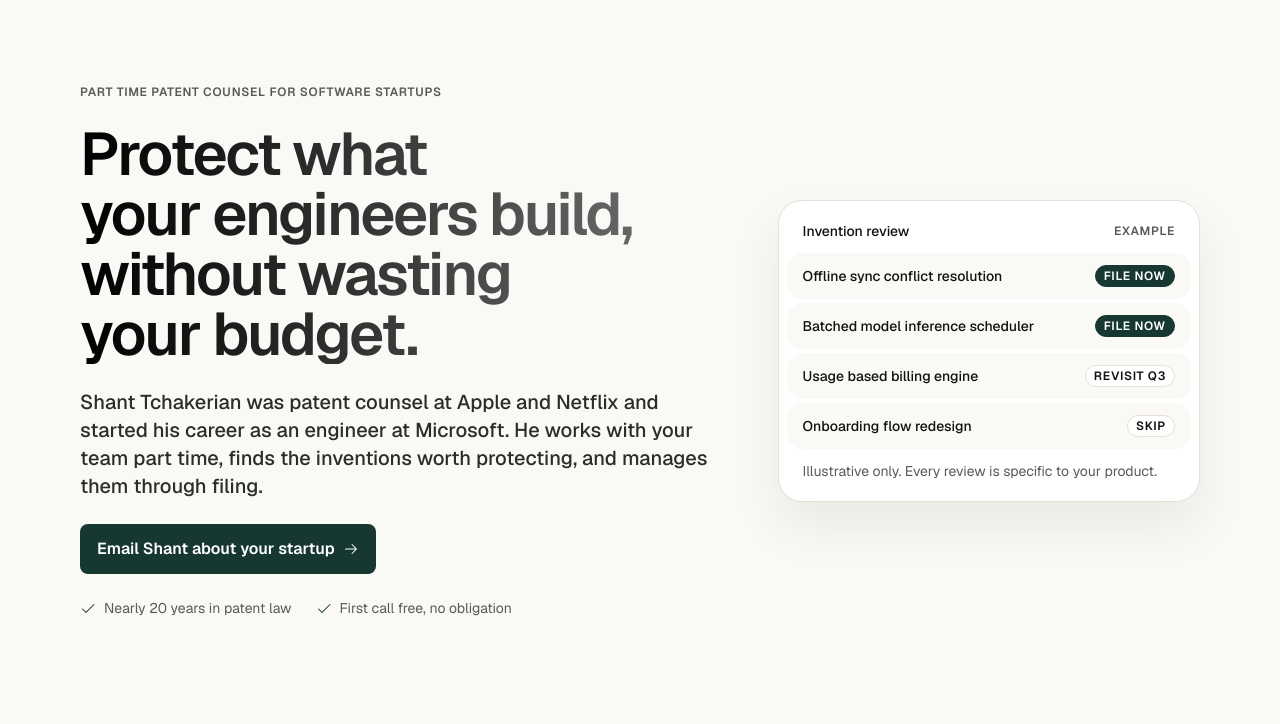
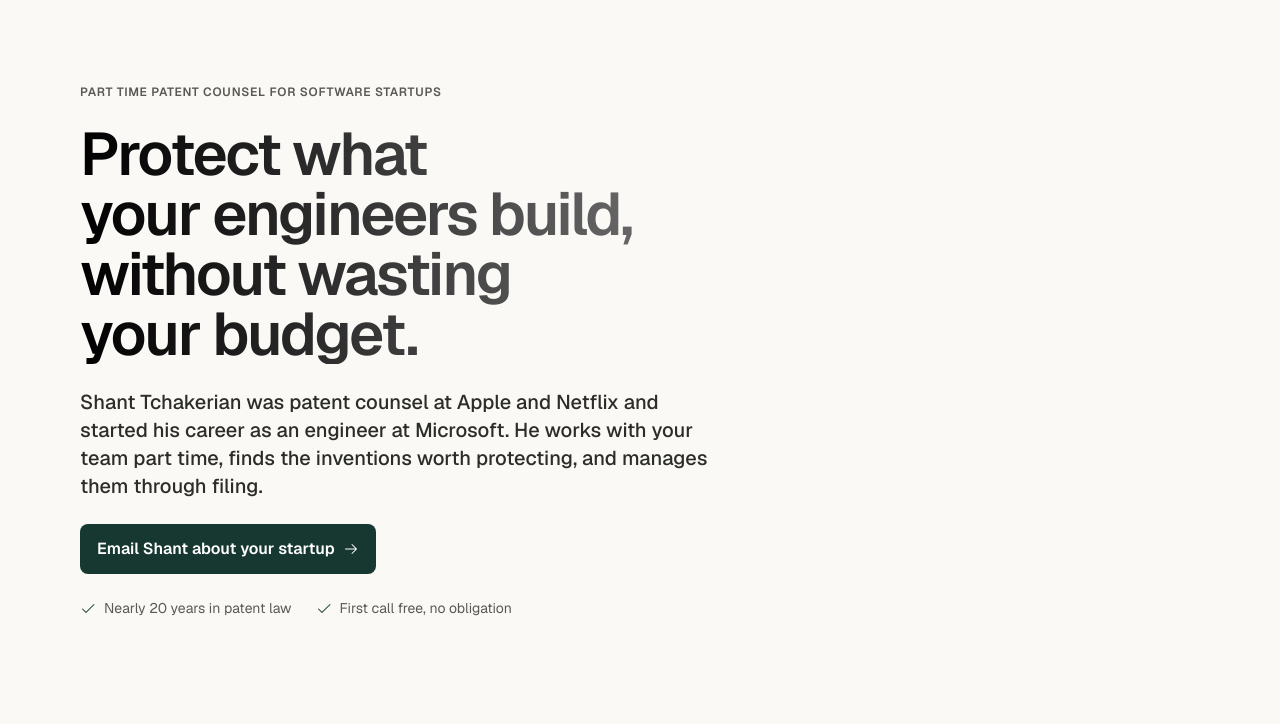
Before and after one commit to Tchlaw/TchakerianLaw.com, a plain HTML site: page index.html in a window 1280 px wide. Shown: the part 76-800 px from the top of the page. Drawn offline with Linux system fonts and the light colour scheme.

Commit message:
Update index.html

```diff
--- a/index.html
+++ b/index.html
@@ -243,16 +243,7 @@ address{font-style:normal}
         <li><svg class="icon" aria-hidden="true" focusable="false" xmlns="http://www.w3.org/2000/svg" viewBox="0 0 256 256" fill="currentColor"><path d="M229.66,77.66l-128,128a8,8,0,0,1-11.32,0l-56-56a8,8,0,0,1,11.32-11.32L96,188.69,218.34,66.34a8,8,0,0,1,11.32,11.32Z"/></svg>First call free, no obligation</li>
       </ul>
     </div>
-    <figure class="review-card" style="margin:0" aria-label="Illustrative example of an invention review">
-      <header><span class="title-4">Invention review</span><span class="caption-3 muted">Example</span></header>
-      <ul class="review-list">
-        <li><span class="title-4">Offline sync conflict resolution</span><span class="badge file caption-3">File now</span></li>
-        <li><span class="title-4">Batched model inference scheduler</span><span class="badge file caption-3">File now</span></li>
-        <li><span class="title-4">Usage based billing engine</span><span class="badge caption-3">Revisit Q3</span></li>
-        <li><span class="title-4">Onboarding flow redesign</span><span class="badge caption-3">Skip</span></li>
-      </ul>
-      <footer><figcaption class="caption-2 muted">Illustrative only. Every review is specific to your product.</figcaption></footer>
-    </figure>
+
   </div>
 </header>
 
```
